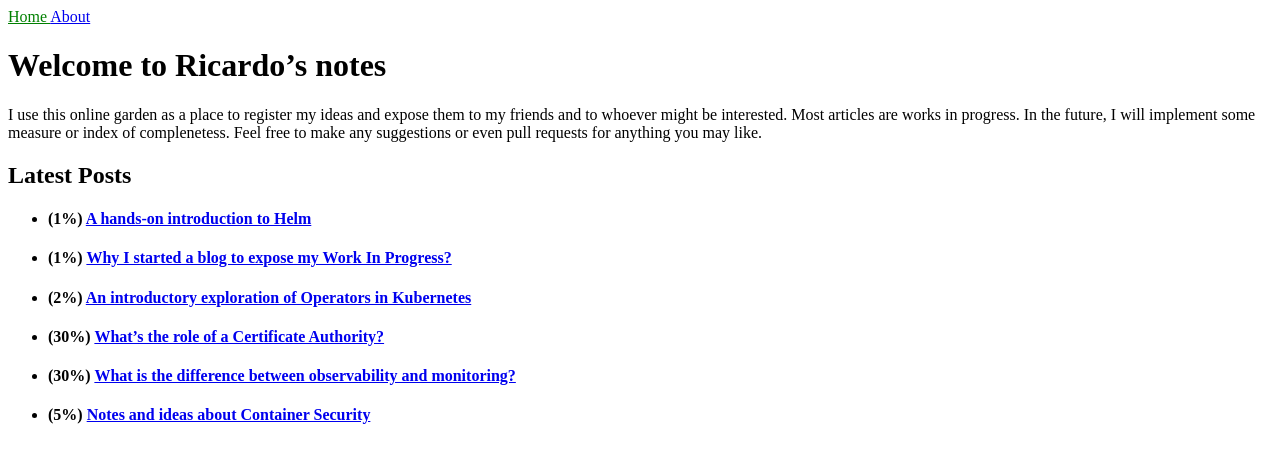
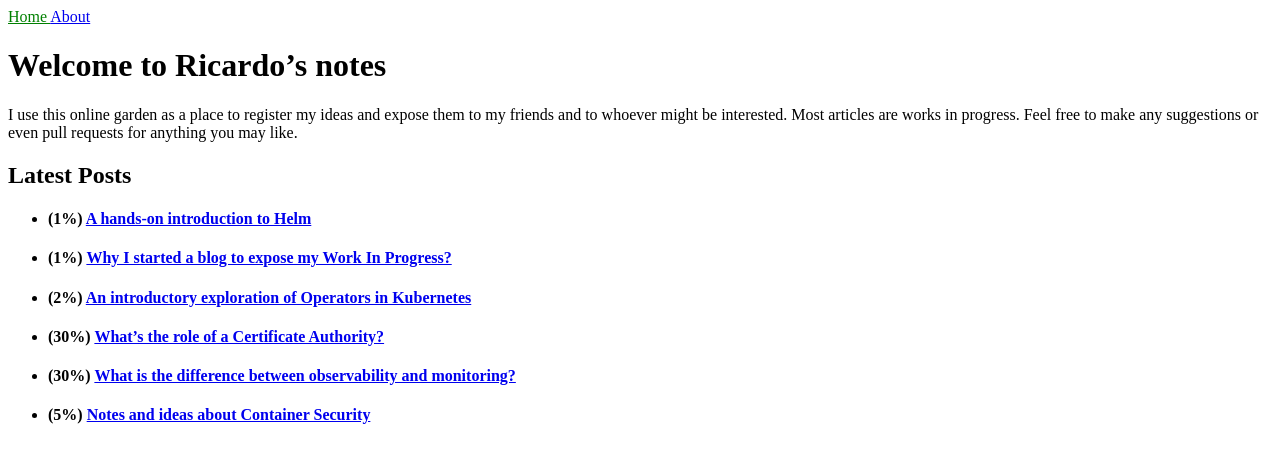
Before and after one commit to ricardoptcosta/ricardoptcosta.github.io, a Jekyll site: the page built from index.md, in a window 1280 px wide. Shown: the top 463 px of the page. Built offline with Jekyll 4.4.1, drawn with Linux system fonts in a browser that asks for light colours.

Commit message:
update index.md

```diff
--- a/index.md
+++ b/index.md
@@ -5,7 +5,7 @@ title: Home
 
 # Welcome to Ricardo's notes #
 
-I use this online garden as a place to register my ideas and expose them to my friends and to whoever might be interested. Most articles are works in progress. In the future, I will implement some measure or index of complenetess. Feel free to make any suggestions or even pull requests for anything you may like.
+I use this online garden as a place to register my ideas and expose them to my friends and to whoever might be interested. Most articles are works in progress. Feel free to make any suggestions or even pull requests for anything you may like.
 
 <h2>Latest Posts</h2>
 
```
